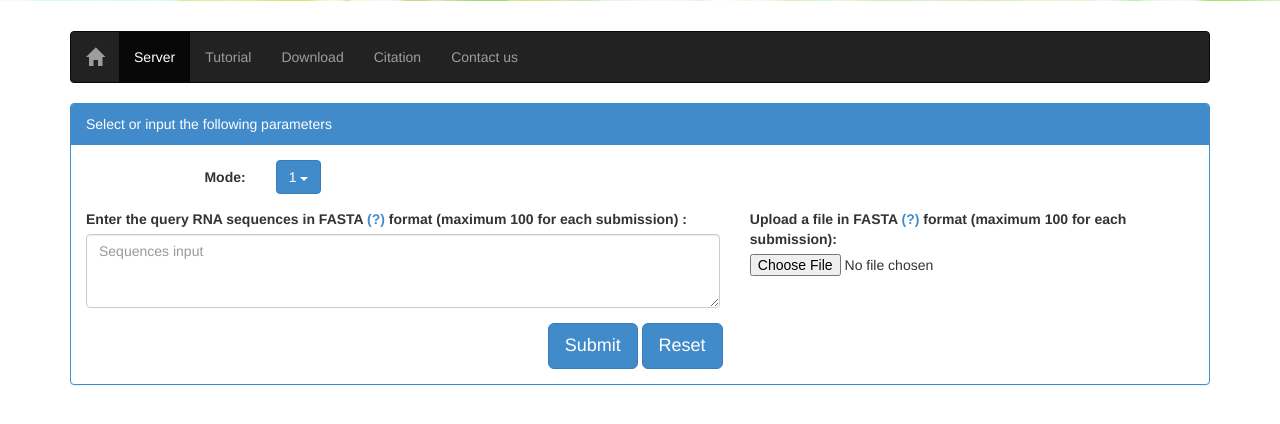
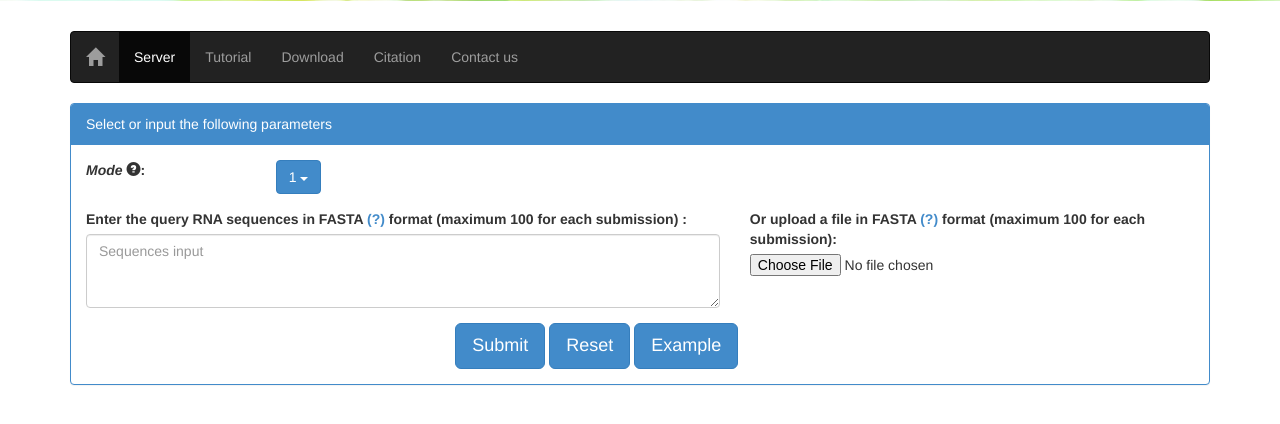
Before and after one commit to liufule12/repRNA_Web, a Flask app: page /RNA/1/ in a window 1280 px wide. Shown: the part 239-663 px from the top of the page. Run offline with Flask 2, Linux system fonts and the light colour scheme; some libraries are stand-ins or nearby versions.

Commit message:
update UI and add parameter comment.

```diff
--- a/webserver/templates/RNA.html
+++ b/webserver/templates/RNA.html
@@ -1,6 +1,6 @@
 {% extends "base.html" %}
 {% block navbar %}
-    <div class="collapse navbar-collapse" id="bs-example-navbar-collapse-1">
+    <div class="collapse navbar-collapse"  id="bs-example-navbar-collapse-1" xmlns="http://www.w3.org/1999/html">
         <ul class="nav navbar-nav">
             <li class="active"><a href="{{ url_for('server') }}">Server</a></li>
             <li><a href="{{ url_for('tutorial') }}">Tutorial</a></li>
@@ -19,9 +19,10 @@
         <div class="panel-body">
             <div class="tab-content">
                 <form class="form-horizontal" role="form" method="post">
+                    <!-- Parameter: mode -->
                     <div class="form-group">
-                        <label class="col-sm-2 control-label">Mode:</label>
-                        <div class="btn-group col-lg-3">
+                        <label class="col-sm-1 text-left"><em>Mode </em><span class="glyphicon glyphicon-question-sign"></span>:</label>
+                        <div class="btn-group col-sm-offset-1 col-sm-3">
                             <button type="button" class="btn btn-primary dropdown-toggle" data-toggle="dropdown">
                                 {{ mode }} <span class="caret"></span>
                             </button>
@@ -31,47 +32,79 @@
                                 <li><a href="/RNA/DCC/">DCC</a></li>
                                 <li><a href="/RNA/DACC/">DACC</a></li>
                                 <li><a href="/RNA/Triplet/">Triplet</a></li>
-                                <li><a href="/RNA/iMcRNA-PseSSC/">iMcRNA-PseSSC</a></li>
-                                <li><a href="/RNA/iMiRNA-PseDPC/">iMiRNA-PseDPC</a></li>
+                                <li><a href="/RNA/PseSSC/">PseSSC</a></li>
+                                <li><a href="/RNA/PseDPC/">PseDPC</a></li>
                                 <li><a href="/RNA/PC-PseDNC-General/">PC-PseDNC-General</a></li>
                                 <li><a href="/RNA/SC-PseDNC-General/">SC-PseDNC-General</a></li>
-                                <li class="divider"></li>
-                                <li><a href="#">Separated link</a></li>
                             </ul>
                         </div>
                     </div>
 
+                    <!-- Parameter: k -->
                     {% if mode == 'kmer' %}
                         <div class="form-group">
-                            <label class="col-sm-2 control-label">k:</label>
-                            <div class="col-sm-2">
+                            <label class="col-sm-1 text-left"><em>k</em>:</label>
+                            <div class="col-sm-offset-1 col-sm-2">
                                 <input type="number" class="form-control" placeholder="k input" name="k">
                             </div>
                         </div>
                     {% endif %}
 
-                    {% if mode == 'iMcRNA-PseSSC' %}
+                    <!-- Parameter: n -->
+                    {% if mode == 'PseSSC' %}
                         <div class="form-group">
-                            <label class="col-sm-2 control-label">n:</label>
-                            <div class="col-sm-2">
+                            <label class="col-sm-1 text-leftl"><em>n</em>:</label>
+                            <div class="col-sm-offset-1 col-sm-2">
                                 <input type="number" class="form-control" placeholder="n input" name="n">
                             </div>
                         </div>
                     {% endif %}
 
-                    {% if mode == 'iMiRNA-PseDPC' %}
+                    <!-- Parameter: d -->
+                    {% if mode == 'PseDPC' %}
                         <div class="form-group">
-                            <label class="col-sm-2 control-label">d:</label>
-                            <div class="col-sm-2">
+                            <label class="col-sm-1 text-left"><em>d</em>:</label>
+                            <div class="col-sm-offset-1 col-sm-2">
                                 <input type="number" class="form-control" placeholder="d input" name="d">
                             </div>
                         </div>
                     {% endif %}
 
+                    <!-- Parameter: lag -->
+                    {% if mode == 'DAC' or mode == 'DCC' or mode == 'DACC' %}
+                        <div class="form-group">
+                            <label class="col-sm-1 text-left"><em>lag</em>:</label>
+                            <div class="col-sm-offset-1 col-sm-2">
+                                <input type="number" class="form-control" placeholder="lag input" name="lag">
+                            </div>
+                        </div>
+                    {% endif %}
+
+                    <!-- Parameter: lamada -->
+                    {% if mode == 'PseSSC' or mode == 'PseDPC' or mode == 'PC-PseDNC-General' or mode == 'SC-PseDNC-General' %}
+                        <div class="form-group">
+                            <label class="col-sm-1 text-left"><em>lambda</em>:</label>
+                            <div class="col-sm-offset-1 col-sm-2">
+                                <input type="number" class="form-control" placeholder="lambda input" name="lamada">
+                            </div>
+                        </div>
+                    {% endif %}
+
+                    <!-- Parameter: w -->
+                    {% if mode == 'PseSSC' or mode == 'PseDPC' or mode == 'PC-PseDNC-General' or mode == 'SC-PseDNC-General' %}
+                        <div class="form-group">
+                            <label class="col-sm-1 text-left"><em>w</em>:</label>
+                            <div class="col-sm-offset-1 col-sm-2">
+                                <input type="number" class="form-control" placeholder="w input" name="w">
+                            </div>
+                        </div>
+                    {% endif %}
+
+                    <!-- Parameter: phyche_index -->
                     {% if mode == 'DAC' or mode == 'DCC' or mode == 'DACC' or mode == 'PC-PseDNC-General' or mode == 'SC-PseDNC-General' %}
                         <div class="form-group">
-                            <label class="col-sm-2 control-label">Physicochemical properties:</label>
-                            <div class="col-sm-10 table-responsive">
+                            <label class="col-sm-1 text-left"><em>Physicochemical properties</em>:</label>
+                            <div class="col-sm-offset-1 col-sm-10 table-responsive">
                                 <table class="table table-bordered">
                                     <tr>
                                         <td><label><input type="checkbox" name="Slide (RNA)"><span class="label label-primary">Slide (RNA)</span></label></td>
@@ -109,58 +142,34 @@
                                         <td><button type="button" class="btn btn-success btn-sm btn-block" onclick="checkNone()">None</button></td>
                                     </tr>
                                 </table>
-{#                                        <button type="button" class="btn btn-success btn-sm " onclick="checkAll()">All</button>#}
-{#                                        <button type="button" class="btn btn-success btn-sm " onclick="checkRev()">Reverse</button>#}
-{#                                        <button type="button" class="btn btn-success btn-sm " onclick="checkNone()">None</button>#}
                             </div>
+                        </div>
+
+                        <div class="form-group">
+                            <p class="col-sm-5 text-left">(<strong>Optional</strong>) Upload a user-defined physicochemical index file(?): </p>
+                            <input type="file" name="upload_ind">
                         </div>
                     {% endif %}
 
-                    {% if mode == 'DAC' or mode == 'DCC' or mode == 'DACC' %}
-                        <div class="form-group">
-                            <label class="col-sm-2 control-label">lag:</label>
-                            <div class="col-sm-2">
-                                <input type="number" class="form-control" placeholder="lag input" name="lag">
-                            </div>
-                        </div>
-                    {% endif %}
-
-                    {% if mode == 'iMcRNA-PseSSC' or mode == 'iMiRNA-PseDPC' or mode == 'PC-PseDNC-General' or mode == 'SC-PseDNC-General' %}
-                        <div class="form-group">
-                            <label class="col-sm-2 control-label">lambda:</label>
-                            <div class="col-sm-2">
-                                <input type="number" class="form-control" placeholder="lambda input" name="lamada">
-                            </div>
-                        </div>
-                    {% endif %}
-
-                    {% if mode == 'iMcRNA-PseSSC' or mode == 'iMiRNA-PseDPC' or mode == 'PC-PseDNC-General' or mode == 'SC-PseDNC-General' %}
-                        <div class="form-group">
-                            <label class="col-sm-2 control-label">w:</label>
-                            <div class="col-sm-2">
-                                <input type="number" class="form-control" placeholder="w input" name="w">
-                            </div>
-                        </div>
-                    {% endif %}
-
+                    <!-- Sequences input -->
                     <div class="form-group">
                         <div class="col-sm-7">
                             <label>Enter the query RNA sequences in FASTA <a href="#" target="_blank">(?)</a> format (maximum 100 for each submission) :</label>
                             <textarea class="form-control" placeholder="Sequences input" rows="3"></textarea>
                         </div>
                         <div class="col-sm-5">
-                            <label>Upload a file in FASTA <a href="#" target="_blank">(?)</a> format (maximum 100 for each submission):</label>
+                            <label>Or upload a file in FASTA <a href="#" target="_blank">(?)</a> format (maximum 100 for each submission):</label>
                             <input type="file" >
                         </div>
                     </div>
 
-                    <div class="col-sm-offset-5">
+                    <div class="col-sm-offset-4">
                         <button type="submit" class="btn btn-primary btn-lg">Submit</button>
                         <button type="reset" class="btn btn-primary btn-lg">Reset</button>
+                        <button class="btn btn-primary btn-lg">Example</button>
                     </div>
-
                 </form>
-    </div>
+            </div>
         </div>
     </div>
 
```
